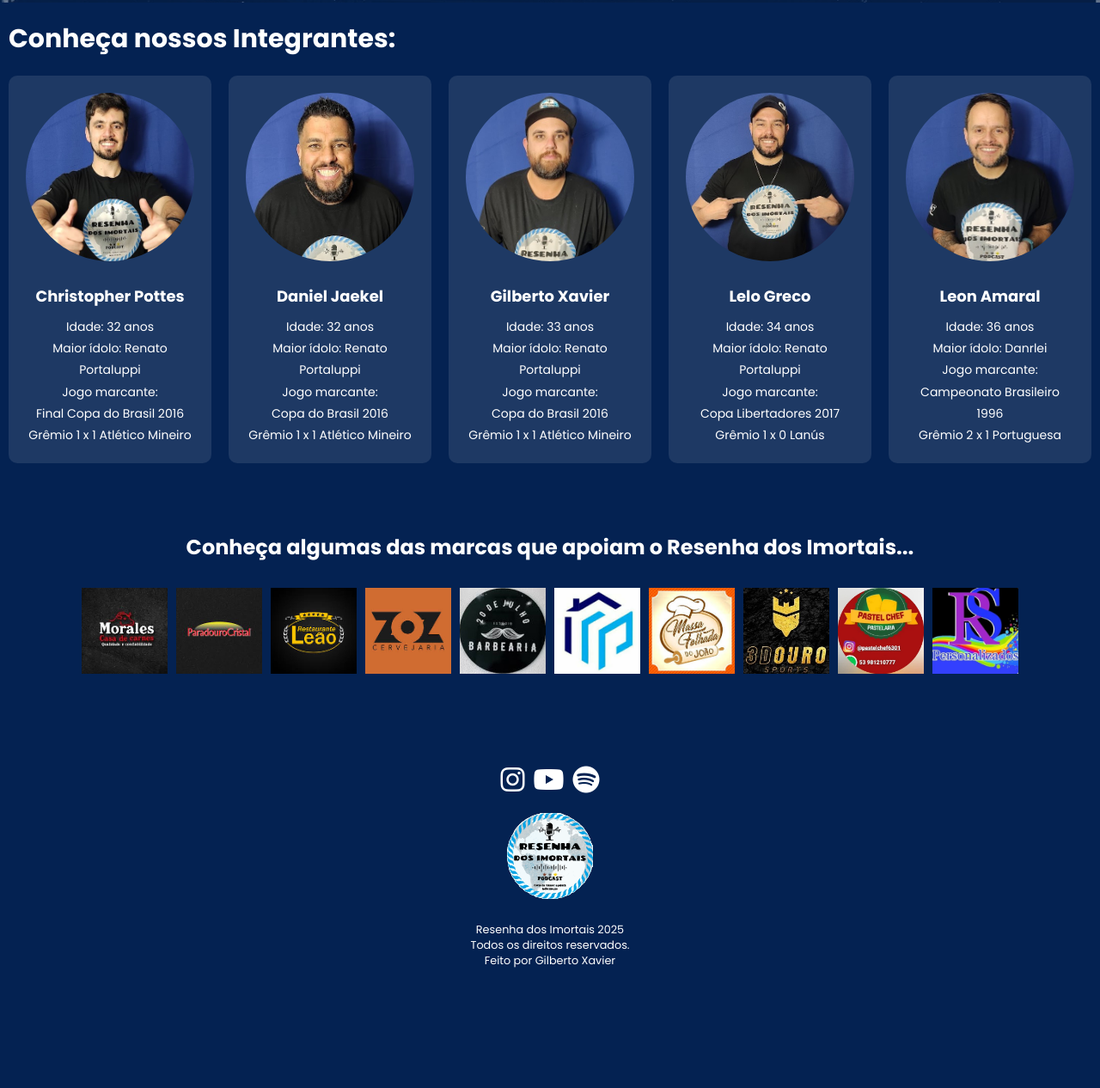
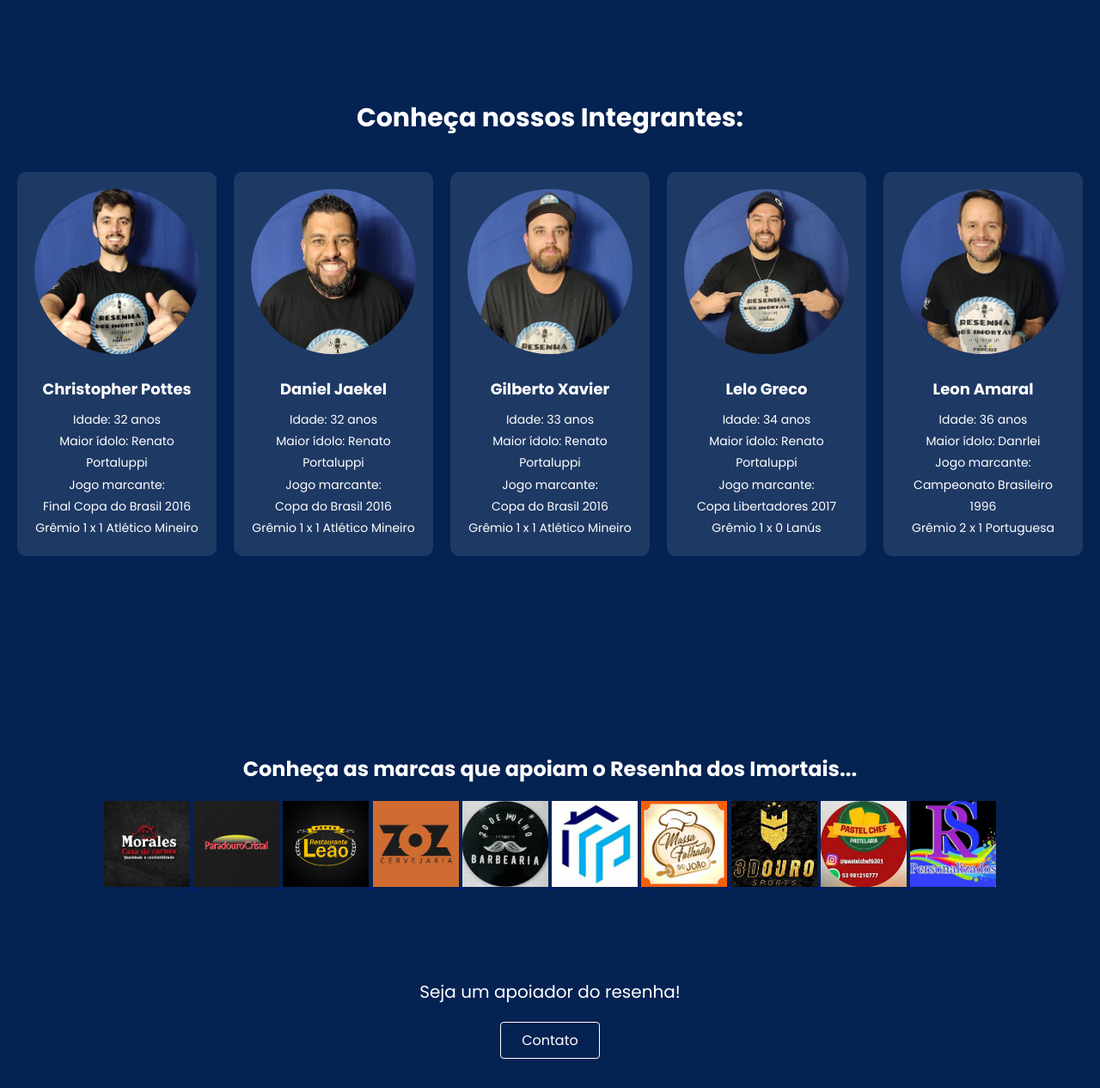
Before and after one commit to gilbertosxavier/resenha-dos-imortais, a plain HTML site: page index.html in a window 1280 px wide. Shown: the part 1054-2320 px from the top of the page at 86% size. Before the commit the page ends 2181 px from the top, so only its background shows below. Drawn offline with nearby package versions, Linux system fonts and the light colour scheme.

Commit message:
update16-02
Inseridos efeitos com AOS e refatorado código

```diff
--- a/index.html
+++ b/index.html
@@ -11,6 +11,7 @@
     <link rel="preconnect" href="https://fonts.googleapis.com">
     <link rel="preconnect" href="https://fonts.gstatic.com" crossorigin>
     <link href="https://fonts.googleapis.com/css2?family=Poppins:wght@400;500;700&display=swap" rel="stylesheet">
+    <link rel="stylesheet" href="https://unpkg.com/aos@next/dist/aos.css" />
 
     <link rel="shortcut icon" href="./src/images/icon.png" type="image/x-icon">
     <link rel="stylesheet" href="./src/styles/style.css">
@@ -36,10 +37,8 @@
                     <img class="navbar__logo" src="./src/images/logo.svg" alt="Logo Resenha">
                 </div>
                 <div class="navbar__contact">
-                    <h1>Corneta, humor e pouca informação!</h1>
-                    <a class="navbar__btn" href="https://api.whatsapp.com/send?phone=5553984187224&text=Gostaria%20de%20entrar%20em%20contato%20com%20o%20Resenha!" target="_blank">
-                        Contato
-                    </a>
+                    <h1 data-aos="fade-down" >CORNETA, HUMOR E POUCA INFORMAÇÃO!</h1>
+
 
                 </div>
             </nav>
@@ -48,9 +47,9 @@
         </header>
         <main class="container">
             <section class="hero">
-                <div class="hero__about">
-                    <h2>Sobre o Resenha</h2>
-                    <p>
+                <div class="hero__about"  data-aos="fade-down-right" data-aos-delay="100">
+                    <h2 >Sobre o Resenha</h2>
+                    <p >
                         Resenha dos Imortais é um podcast cheio de opiniões equivocadas, palpites errados, piadas sem graça
                         e
                         muita resenha! <br>
@@ -61,7 +60,7 @@
 
                     </p>
                 </div>
-                <div class="hero__episode">
+                <div class="hero__episode" data-aos="fade-down-left" data-aos-delay="400">
                     <h3>Último episódio...</h3>
 
                     <iframe width="560" height="315"
@@ -79,8 +78,8 @@
         <h2>Conheça nossos Integrantes:</h2>
         <div class="cards">
 
-            <div class="cards__content">
-                <a href="https://www.instagram.com/chriistopherp?igsh=MXd6eW9jMmJ6Y3gxdQ==" target="_blank">
+            <div class="cards__content" >
+                <a  data-aos="flip-left" data-aos-delay="100" href="https://www.instagram.com/chriistopherp?igsh=MXd6eW9jMmJ6Y3gxdQ==" target="_blank">
                     <img
                     src="./src/images/members/christopher.jpg" alt="Christopher">
                 </a>
@@ -97,13 +96,11 @@
             </div>
 
             <div class="cards__content">
-                <div class="img">
-                    <a href="https://www.instagram.com/danieljaekel?igsh=NGxsd2thcm0wdnFq" target="_blank">
+                    <a  data-aos="flip-left" data-aos-delay="200" href="https://www.instagram.com/danieljaekel?igsh=NGxsd2thcm0wdnFq" target="_blank">
                         <img
                         src="./src/images/members/daniel.jpg"
                         alt="Daniel">
                     </a>
-                </div>
                 <div>
                     <h3>Daniel Jaekel</h3>
                     <p>
@@ -117,7 +114,7 @@
             </div>
 
             <div class="cards__content">
-                <a href="https://www.instagram.com/ogilbertosx?igsh=ajRreGxibjlwbWpi" target="_blank">
+                <a  data-aos="flip-left" data-aos-delay="300" href="https://www.instagram.com/ogilbertosx?igsh=ajRreGxibjlwbWpi" target="_blank">
                     <img
                     src="./src/images/members/gilberto.jpg"
                     alt="Gilberto">
@@ -135,7 +132,7 @@
             </div>
 
             <div class="cards__content">
-                <a href="https://www.instagram.com/lelogreco?igsh=NTZzZ2k4ajBhamRz" target="_blank">
+                <a  data-aos="flip-left" data-aos-delay="400" href="https://www.instagram.com/lelogreco?igsh=NTZzZ2k4ajBhamRz" target="_blank">
                     <img
                     src="./src/images/members/lelo.jpg"
                     alt="Lelo">
@@ -153,7 +150,7 @@
             </div>
 
             <div class="cards__content">
-                <a href="https://www.instagram.com/leon_amaral?igsh=MWZodXo0b3h4emtxZw==" target="_blank">
+                <a  data-aos="flip-left" data-aos-delay="500" href="https://www.instagram.com/leon_amaral?igsh=MWZodXo0b3h4emtxZw==" target="_blank">
                     <img
                     src="./src/images/members/leon.jpg"
                     alt="Leon">
@@ -173,50 +170,58 @@
 
     </section>
 
-    <section class="sponsors container">
+    <section class="sponsor container">
+        <div class="sponsor__content">
             <h2>
-            Conheça algumas das marcas que apoiam o Resenha dos Imortais...
+                Conheça as marcas que apoiam o Resenha dos Imortais...
             </h2>
-        <div class="sponsor__content">
-            <a href="https://www.instagram.com/moralescasadecarnes/" target="_blank">
-                <img src="./src/images/sponsor/morales.jpg"
+            <div class="sponsor__content--sponsors">
+                <a  href="https://www.instagram.com/moralescasadecarnes/" target="_blank">
+                    <img data-aos="zoom-in" src="./src/images/sponsor/morales.jpg"
                     alt="Morales Casa de Carnes">
                 </a>
                 <a href="https://paradourocristal.com.br/" target="_blank">
-                <img src="./src/images/sponsor/cristal.jpg"
+                    <img data-aos="zoom-in" data-aos-delay="100" src="./src/images/sponsor/cristal.jpg"
                     alt="Paradouro Cristal">
                 </a>
                 <a href="https://restauranteleao.com.br/" target="_blank">
-                <img src="./src/images/sponsor/leao.jpg"
+                    <img data-aos="zoom-in" data-aos-delay="200" src="./src/images/sponsor/leao.jpg"
                     alt="Restaurante Leão">
                 </a>
                 <a href="https://www.instagram.com/zozcervejaria/" target="_blank">
-                <img src="./src/images/sponsor/zoz.jpg"
+                    <img data-aos="zoom-in" data-aos-delay="300" src="./src/images/sponsor/zoz.jpg"
                     alt="ZOZ Cervejaria">
                 </a>
                 <a href="https://www.instagram.com/barbearia.20dejulho/" target="_blank">
-                <img src="./src/images/sponsor/20dejulho.jpg"
+                    <img data-aos="zoom-in" data-aos-delay="400" src="./src/images/sponsor/20dejulho.jpg"
                     alt="Barbearia 20 de Julho">
                 </a>
                 <a href="https://www.portellaimob.com.br/" target="_blank">
-                <img src="./src/images/sponsor/portella.jpg"
+                    <img data-aos="zoom-in" data-aos-delay="500" src="./src/images/sponsor/portella.jpg"
                     alt="Portella">
                 </a>
                 <a href="https://www.instagram.com/joaodasmassas1/" target="_blank">
-                <img src="./src/images/sponsor/joao.jpg"
+                    <img data-aos="zoom-in" data-aos-delay="600" src="./src/images/sponsor/joao.jpg"
                     alt="Fábrica de Massas do João">
                 </a>
                 <a href="https://www.instagram.com/3douro/" target="_blank">
-                <img src="./src/images/sponsor/3douro.jpg"
+                    <img data-aos="zoom-in" data-aos-delay="700" src="./src/images/sponsor/3douro.jpg"
                     alt="3D' Ouro">
                 </a>
                 <a href="https://www.instagram.com/pastelchef6301" target="_blank">
-                <img src="./src/images/sponsor/pastelchef.jpg"
+                    <img data-aos="zoom-in" data-aos-delay="800" src="./src/images/sponsor/pastelchef.jpg"
                     alt="Pastel do Chef">
                 </a>
                 <a href="https://www.instagram.com/_rspersonalizados_" target="_blank">
-                <img src="./src/images/sponsor/rspersonalizados.jpg"
+                    <img data-aos="zoom-in" data-aos-delay="900" src="./src/images/sponsor/rspersonalizados.jpg"
                     alt="RS Personalizados">
+                </a>
+            </div>
+        </div>
+        <div class="sponsor__contact">
+                <p>Seja um apoiador do resenha!</p>
+                <a class="btn--all" href="https://api.whatsapp.com/send?phone=5553984187224&text=Gostaria%20de%20entrar%20em%20contato%20com%20o%20Resenha!" target="_blank">
+                    Contato
                 </a>
         </div>
     </section>
@@ -248,6 +253,7 @@
 
 
 
+    <script src="https://unpkg.com/aos@next/dist/aos.js"></script>
     <script src="script.js"></script>
 </body>
 
--- a/script.js
+++ b/script.js
@@ -0,0 +1 @@
+AOS.init();
--- a/src/styles/style.css
+++ b/src/styles/style.css
@@ -19,16 +19,13 @@ body{
     height: 100vh;
     position: relative;
 }
+
  i {
     color: var(--text-color);
  }
+
 header{
     width: 100%;
-}
-.container {
-    max-width: 1440px;
-    margin: 0 auto;
-    padding: 0 10px;
 }
 
 .bg-home {
@@ -45,7 +42,6 @@ header{
     z-index: -1;
     background-size: cover;
     background-repeat: no-repeat;
-
     opacity: .4;
 }
 
@@ -53,6 +49,14 @@ header{
     font-size: 60px;
     text-align: center;
 }
+
+.container {
+    max-width: 1440px;
+    margin: 0 auto;
+    padding: 0 10px;
+}
+
+/* HEADER */
 
 .navbar {
     display: flex;
@@ -64,6 +68,7 @@ header{
 
 .navigation {
     display: flex;
+    flex-direction: column;
     align-items: center;
     justify-content: space-around;
     width: 100%;
@@ -81,9 +86,9 @@ header{
     gap: 14px;
 }
 
-.navbar__icons i:hover {
+i:hover {
     color: var(--effect-color);
-    animation: translateY 0.8s infinite alternate;
+    animation: translateY 0.6s infinite alternate;
 }
 
 @keyframes translateY {
@@ -101,10 +106,10 @@ header{
     align-items: center;
     justify-content: space-between;
     width: 100%;
-    padding: 20px 0;
+    padding: 20px;
 }
 
-.navbar__btn{
+.btn--all{
     border: 1px solid var(--text-color);
     padding: 8px 24px;
     margin-top: 20px;
@@ -115,11 +120,12 @@ header{
     transition: .8s;
 }
 
-.navbar__btn:hover {
+.btn--all:hover {
     border: 1px solid var(--effect-color);
     background-color: var(--effect-color);
 }
 
+/* MAIN */
 
 .hero {
     display: flex;
@@ -127,7 +133,7 @@ header{
     justify-content: space-between;
     gap: 30px;
     width: 100%;
-    padding: 150px 20px;
+    padding: 100px 20px;
 
 }
 .hero__about {
@@ -158,10 +164,18 @@ header{
     font-size: 26px;
     padding-bottom: 20px;
 }
-
+.members {
+    display: flex;
+    flex-direction: column;
+    align-items: center;
+    justify-content: space-between;
+    gap: 20px;
+    padding: 130px 20px;
+}
 .members h2 {
     font-size: 30px;
     padding: 20px 0;
+    text-align: center;
 }
 
 .cards {
@@ -207,7 +221,17 @@ header{
 
 }
 
-/*apoiadores*/
+/*SPONSOR*/
+.sponsor {
+    display: flex;
+    flex-direction: column;
+    align-items: center;
+    justify-content: center;
+    gap: 100px;
+    width: 100%;
+    padding: 100px 20px;
+    }
+
 .sponsors {
     display: flex;
     flex-direction: column;
@@ -218,20 +242,29 @@ header{
 
 .sponsor__content {
     display: flex;
-    flex-wrap: wrap;
+    flex-direction: column;
+    align-items: center;
     justify-content: center;
-    align-items: center;
-    gap: 10px;
+    gap: 20px;
 }
 
-.sponsors h2 {
-    padding: 30px 0;
-
-}
-.sponsors img {
+.sponsor__content--sponsors img {
     max-width: 100px;
 }
 
+.sponsor__contact {
+    display: flex;
+    flex-direction: column;
+    align-items: center;
+    justify-content: space-around;
+}
+
+.sponsor__contact p {
+    font-size: 20px;
+}
+
+
+/* FOOTER */
 
 footer {
     display: flex;
@@ -253,10 +286,6 @@ footer img{
     gap: 10px;
 }
 
-.footer__icons i:hover {
-    color: var(--effect-color);
-    animation: translateY 0.8s infinite alternate;
-}
 
 .credits {
     font-size: .8em;
```
Lines whose indentation alone changed are shown as unchanged.
